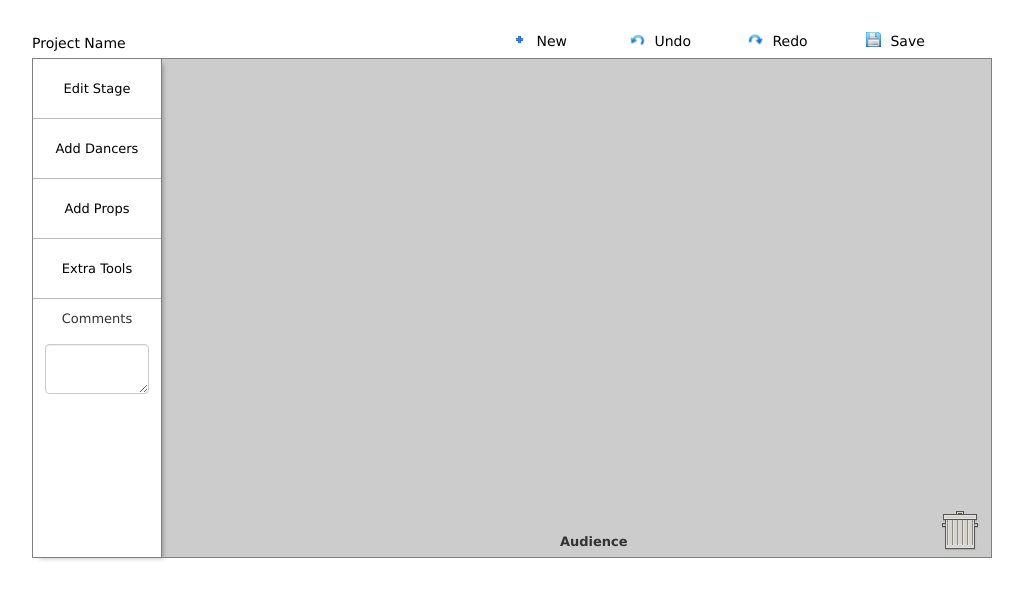
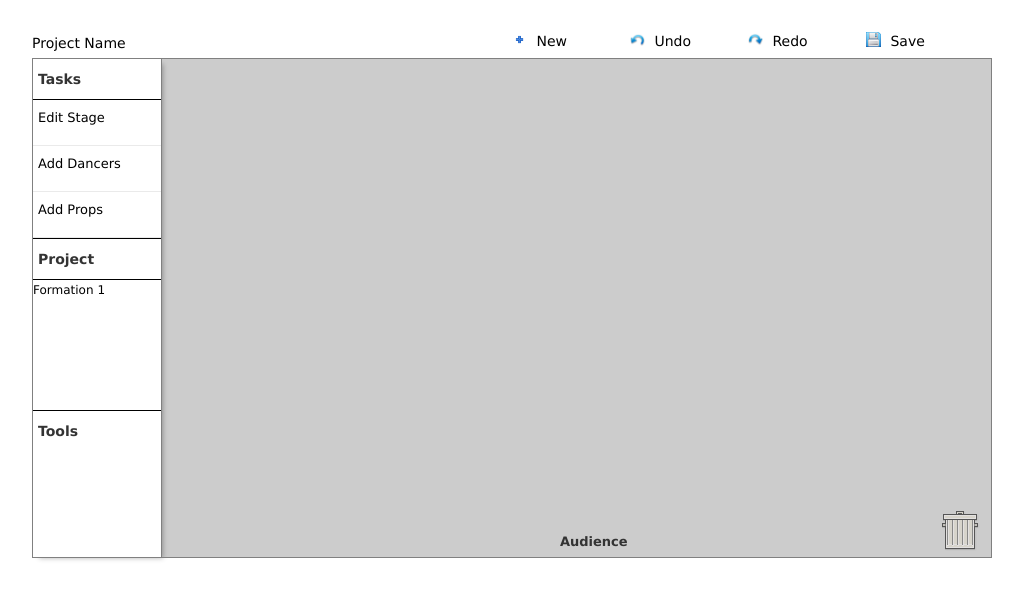
Before and after one commit to hungryarthi/stageIt, a plain HTML site: page index.html in a window 1280 px wide. Shown: the part 71-670 px from the top of the page, without its empty margins (128-1151 px from the left). Drawn offline with Linux system fonts and the light colour scheme.

Commit message:
changed sidebar style

```diff
--- a/css/styles.css
+++ b/css/styles.css
@@ -28,6 +28,14 @@ img.img-nav{
 label{
 	pointer-events:none;
 	font-size: 13px;
+}
+
+table, tr, td, th{
+	padding: 0;
+}
+
+td, th{
+	vertical-align: middle;
 }
 
 .break{
@@ -173,7 +181,7 @@ a#projectName:hover{
 	height:500px;
 	float: left;
 	font-size: 12px;
-	line-height: 18px;
+	/*line-height: 18px;*/
 	color: #333333;
 	position: relative;
 	border:1px solid gray;
@@ -186,25 +194,49 @@ a#projectName:hover{
 
 }
 
+div#tasks-container{
+	width: 100%;
+	height:138px;
+	overflow: scroll;
+	border-bottom:1px solid black;
+	border-top: 1px solid black;
+}
+
+div#formations-container{
+	width:100%;
+	height:130px;
+	overflow: scroll;
+	border-bottom:1px solid black;
+	border-top:1px solid black;
+}
+
+table#tasks, table#formations{
+	width:100%;
+}
+
+
+table#tasks tr, table#tasks td{
+	height: 40px;
+	border-bottom:1px solid #EAEAEA;
+	box-sizing: border-box;
+    -moz-box-sizing: border-box;
+    -webkit-box-sizing: border-box;
+    line-height: 40px;
+}
+
+
+
+
 #sidebarActions a {
 	display:block;
 	width:100%;
-	height:60px;
-	line-height:60px;
-	margin-top: auto;
-	margin-bottom: auto;
-	vertical-align: middle;
-	text-align: center;
-	border-bottom:1px solid #b8b7b7;
-	/*padding: 15px;*/
-	/*line-height: 100%;*/
-	box-sizing: border-box;
-    -moz-box-sizing: border-box;
-    -webkit-box-sizing: border-box;
+	height:100%;
+
 }
 
 #sidebarActions label{
-	line-height:60px;
+	line-height: 40px;
+	padding-left:5px;
 }
 
 #sidebarActions a:hover{
@@ -354,19 +386,19 @@ ul#stages{
 	margin:0;
 }
 
-ul#stages li{
+ul#stages li, ul#props li{
 	border:none;
 }
-li.stage-selected > img {
+li.stage-selected > img, li.prop-selected > img {
     border:1px solid blue;
 }
 
-#stages li {
+#stages li, #props li {
     display: inline-block;
     cursor: pointer;
 }
 
-#stages img {
+#stages img , #props img{
     padding: 3px;
     width:130px;
     height:130px;
--- a/index.html
+++ b/index.html
@@ -30,13 +30,23 @@
 			</div>
 			<div id="content">
 				<div id="sidebarActions">
-					<!-- <div id="tasks">Tasks</div> -->
-					<a id="editStage"><label>Edit Stage</label></a>
-					<a id="addDancers"><label>Add Dancers</label></a>
-					<a id="addProps"><label>Add Props</label></a>
-					<a id="extraTools"><label>Extra Tools</label></a>
-					<div id="comments"><label id="commentsLabel">Comments</label><textarea class="input-small"></textarea></div>
-				</div>
+					<label><h5>Tasks</h5></label>
+					<div id="tasks-container">
+					<table id="tasks">
+					<tr><td><a id="editStage"><label>Edit Stage</label></a></td></tr>
+					<tr><td><a id="addDancers"><label>Add Dancers</label></a></td></tr>
+					<tr class="last"><td><a id="addProps"><label>Add Props</label></a></td></tr>
+	<!-- 				<tr><td><a id="extraTools"><label>Extra Tools</label></a></td></tr> -->
+					<!-- <div id="comments"><label id="commentsLabel">Comments</label><textarea class="input-small"></textarea></div> -->
+				</table></div>
+				<label><h5>Project</h5></label>
+				<div id="formations-container">
+				<table id="formations">
+					<tr><td><a>Formation 1</a></td></tr>
+				</table>
+			</div>
+			<label><h5>Tools</h5></label>
+				</div><!-- end of sidebar -->
 				<div id="canvasWrapper">
 					<div id="canvas-container">
 						<label id="audienceLabel">Audience</label>
@@ -55,7 +65,7 @@
 		<!-- Stage Modal -->
 	<div id="chooseStage" class="modal hide fade" tabindex="-1" role="dialog" aria-labelledby="chooseStageLabel" aria-hidden="false" data-backdrop="static">
 	  <div class="modal-header">
-	    <button type="button" class="close" data-dismiss="modal" aria-hidden="false"><i class="icon-remove"></i></button>
+	    <button type="button" class="close hidden" data-dismiss="modal" aria-hidden="false" style="display:none"><i class="icon-remove"></i></button>
 	    <h4 id="chooseStageLabel">Select a stage</h4>
 	  </div>
 	  <div class="modal-body">
@@ -68,7 +78,7 @@
 	   <div class="modal-footer">
 	   	<p id="stageHelper" style="display:none;color:red" class="pull-left">Please select a stage.</p>
 	  	<button class="btn btn-primary" onclick="drawStage()">Ok</button>
-	    <button class="btn" data-dismiss="modal" aria-hidden="true">Cancel</button>
+	    <button class="btn hidden" data-dismiss="modal" aria-hidden="true" id="cancel" style="display:none">Cancel</button>
 
 	  </div>
 	</div>
@@ -87,13 +97,38 @@
 
 	  </div>
 	</div>
+
+	<!--- addProp modal -->
+
+	<div id="choosePropModal" class="modal hide fade" tabindex="-1" role="dialog" aria-labelledby="choosePropLabel" aria-hidden="false" data-backdrop="static">
+	  <div class="modal-header">
+	    <button type="button" class="close" data-dismiss="modal" aria-hidden="false"><i class="icon-remove"></i></button>
+	    <h4 id="choosePropLabel">Select a prop</h4>
+	  </div>
+	  <div class="modal-body">
+	    <ul id="props">
+		    <li id="prop1"><img  alt="prop1" /></li>
+		    <li id="prop2"><img  alt="prop2" /></li>
+		</ul>
+	  </div>
+	   <div class="modal-footer">
+	   	<p id="propHelper" style="display:none;color:red" class="pull-left">Please select a prop.</p>
+	  	<button class="btn btn-primary" data-dismiss="modal">Ok</button>
+	    <button class="btn" data-dismiss="modal" aria-hidden="true">Cancel</button>
+
+	  </div>
+	</div>
 	<script src="js/jquery-1.9.1.min.js"></script>
 	<script src="js/bootstrap.min.js"></script>
 	<script src="js/javascript.js"></script>
 	<script>
 	var debug = true;
+	var stageHasBeenPicked = false;
 	(function(){
 		if(!debug){
+			if (!stageHasBeenPicked){
+
+			}
 		$('#chooseStage').modal();
 	}
 		$('#projectName').tooltip();
--- a/js/javascript.js
+++ b/js/javascript.js
@@ -1,5 +1,9 @@
 $('#stages li').click(function(){
     $(this).addClass('stage-selected').siblings().removeClass('stage-selected');
+});
+
+$('#props li').click(function(){
+    $(this).addClass('prop-selected').siblings().removeClass('prop-selected');
 });
 
 $('#editStage').click(function(){
@@ -11,12 +15,24 @@ $('#editStage').click(function(){
 $('#chooseStage').on('hidden', function(){
 	$('#stages li').removeClass('stage-selected');
 	$('#stageHelper').css("display", "none");
+	$('.hidden').css("display", "inline");
+});
+
+$('#choosePropModal').on('hidden', function(){
+	$('#props li').removeClass('prop-selected');
+	$('#propHelper').css("display", "none");
 })
 
 //shows the dancer modal
 $('#addDancers').click(function(){
 	$('#addDancersModal').modal();
 });
+
+
+$('#addProps').click(function(){
+
+	$('#choosePropModal').modal();
+})
 
 //close stage modal dialog
 function closeStageDialog() {
```
